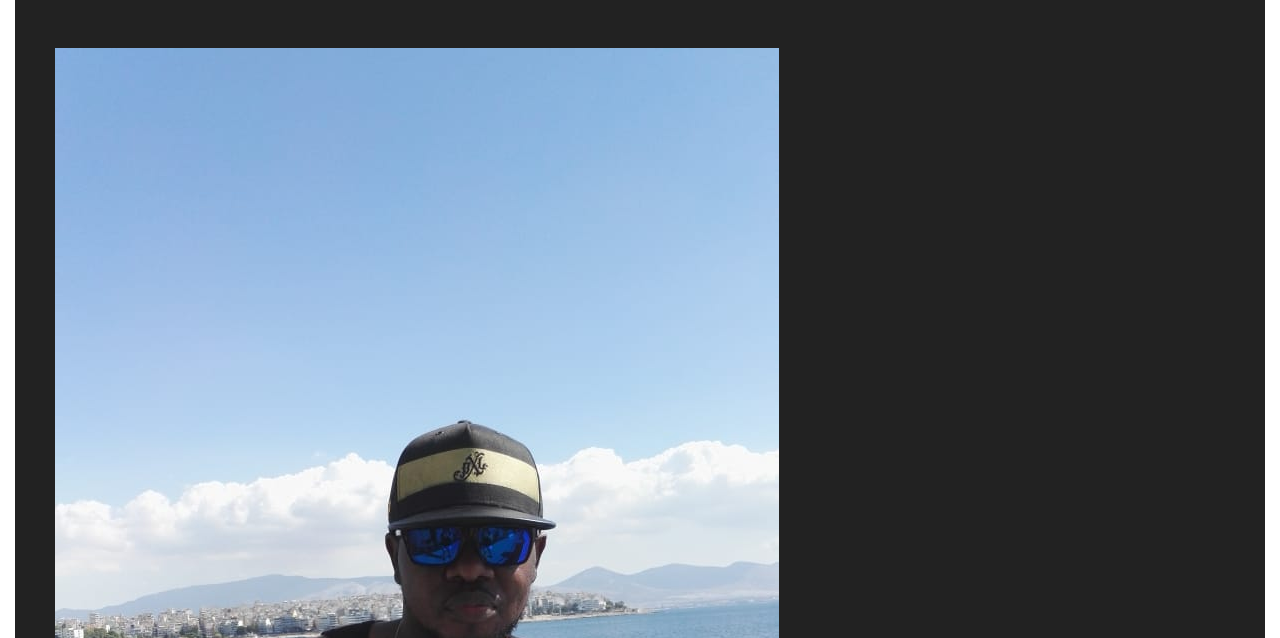
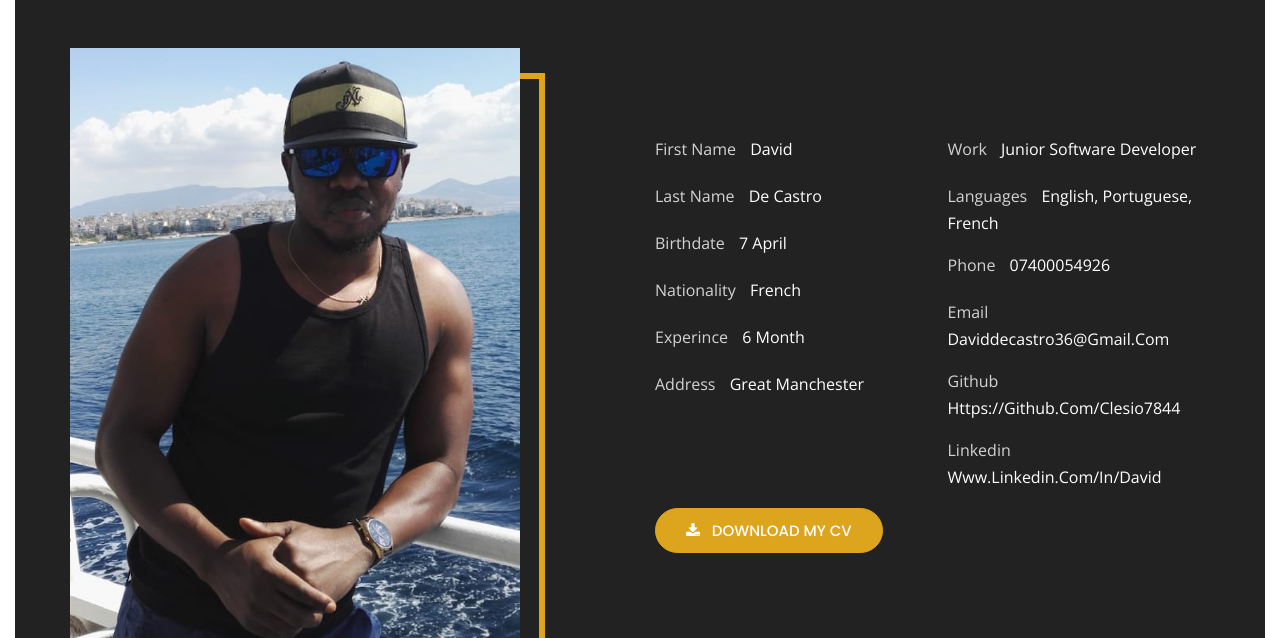
Before and after one commit to Clesio7844/personal-portfolio, a plain HTML site: page index.html in a window 1280 px wide. Shown: the part 162-800 px from the top of the page. Drawn offline with nearby package versions, Linux system fonts and the light colour scheme.

Commit message:
update about html page and css

```diff
--- a/index.html
+++ b/index.html
@@ -91,9 +91,12 @@
         <div class="row">
           <div class="personal-info">
             <div class="img-box">
-              <img src="images/pict2.jpg" alt="about" />
+              <div class="pic">
+                <img src="images/pict.jpg" alt="about" class="imagesAbout" />
+              </div>
             </div>
             <div class="info">
+              <div class="row">
                 <div class="col-6">
                   <ul>
                     <li><span>First Name</span> David</li>
@@ -107,19 +110,31 @@
                 <div class="col-6">
                   <ul>
                     <li><span>Work</span> Junior Software developer</li>
-                  <li>
-                    <span>Languages</span> English, Portuguese, French, spanish
-                  </li>
+                    <li><span>Languages</span> English, Portuguese, French</li>
                     <li><span>Phone</span> 07400054926</li>
                     <li><span>Email</span> daviddecastro36@gmail.com</li>
-                  <li><span>Github</span> 6 month</li>
+                    <li><span>Github</span> https://github.com/Clesio7844</li>
                     <li>
                       <span>linkedin</span>
-                    https://www.linkedin.com/in/david-l-de-castro-4b224450/
+                      www.linkedin.com/in/david
                     </li>
                   </ul>
                 </div>
               </div>
+              <div class="row">
+                <div class="cv-btn">
+                  <a href="#" class="btn-bg"
+                    ><span class="fa fa-download"></span> Download My Cv</a
+                  >
+                </div>
+              </div>
+            </div>
+          </div>
+        </div>
+        <!-- eduction section -->
+        <div class="row">
+          <div class="separator">
+            <div class="line"></div>
           </div>
         </div>
       </div>
--- a/style.css
+++ b/style.css
@@ -348,6 +348,7 @@ header nav ul li a.active span {
 .about {
   min-height: 100vh;
   background-color: #222;
+  padding: 0 15px 70px;
 }
 
 .about .page-title {
@@ -403,3 +404,102 @@ header nav ul li a.active span {
   background-color: #dda51e;
   height: 1px;
 }
+
+.about .personal-info {
+  /* background-color: gray; */
+  flex-basis: 100%;
+  max-width: 140%;
+  display: flex;
+  flex-wrap: wrap;
+  align-items: center;
+}
+
+/* .imagesAbout {
+  max-width: 520px;
+  height: auto;
+} */
+.about .personal-info .img-box {
+  padding: 0 15px;
+  flex-basis: 50%;
+  max-width: 60%;
+  /* background-color: grey; */
+}
+
+.about .personal-info .img-box .pic {
+  max-width: 450px;
+  margin: 0px;
+  position: relative;
+}
+
+.about .personal-info .img-box .pic::before {
+  content: '';
+  position: absolute;
+  left: 25px;
+  top: 25px;
+  box-sizing: border-box;
+  border: 6px solid #dda51e;
+  height: 100%;
+  width: 100%;
+  z-index: 1;
+}
+
+.about .personal-info .img-box .imagesAbout {
+  display: block;
+  width: 100%;
+  position: relative;
+  z-index: 2;
+}
+
+.about .personal-info .info {
+  flex-basis: 50%;
+  max-width: 50%;
+  /* background-color: red; */
+
+  /* background-color: gray; */
+}
+
+.about .personal-info .info .col-6 {
+  /* background-color: gray; */
+  flex-basis: 50%;
+  max-width: 60%;
+  padding: 0 15px;
+}
+
+.about .personal-info .info ul {
+  list-style: none;
+  padding: 0;
+  margin: 0;
+}
+
+.about .personal-info .info ul li {
+  display: block;
+  margin-bottom: 20px;
+  font-size: 16px;
+  font-weight: 500;
+  color: #fff;
+  text-transform: capitalize;
+}
+
+.about .personal-info .info ul li span {
+  opacity: 0.8;
+  margin-right: 10px;
+  margin-bottom: 5px;
+  display: inline-block;
+  white-space: nowrap;
+  font-weight: 400;
+}
+
+.about .personal-info .info .cv-btn {
+  padding: 0 15px;
+}
+.about .separator {
+  flex-basis: 100%;
+  max-width: 100%;
+  padding: 0 15px;
+
+  padding: 30px 0;
+}
+
+.about .separator .line {
+  border-bottom: 1px solid #4c4c4c;
+}
```
Also changed, not shown: images/pict.jpg (added), images/pict4.jpg (added). Lines whose indentation alone changed are shown as unchanged.
